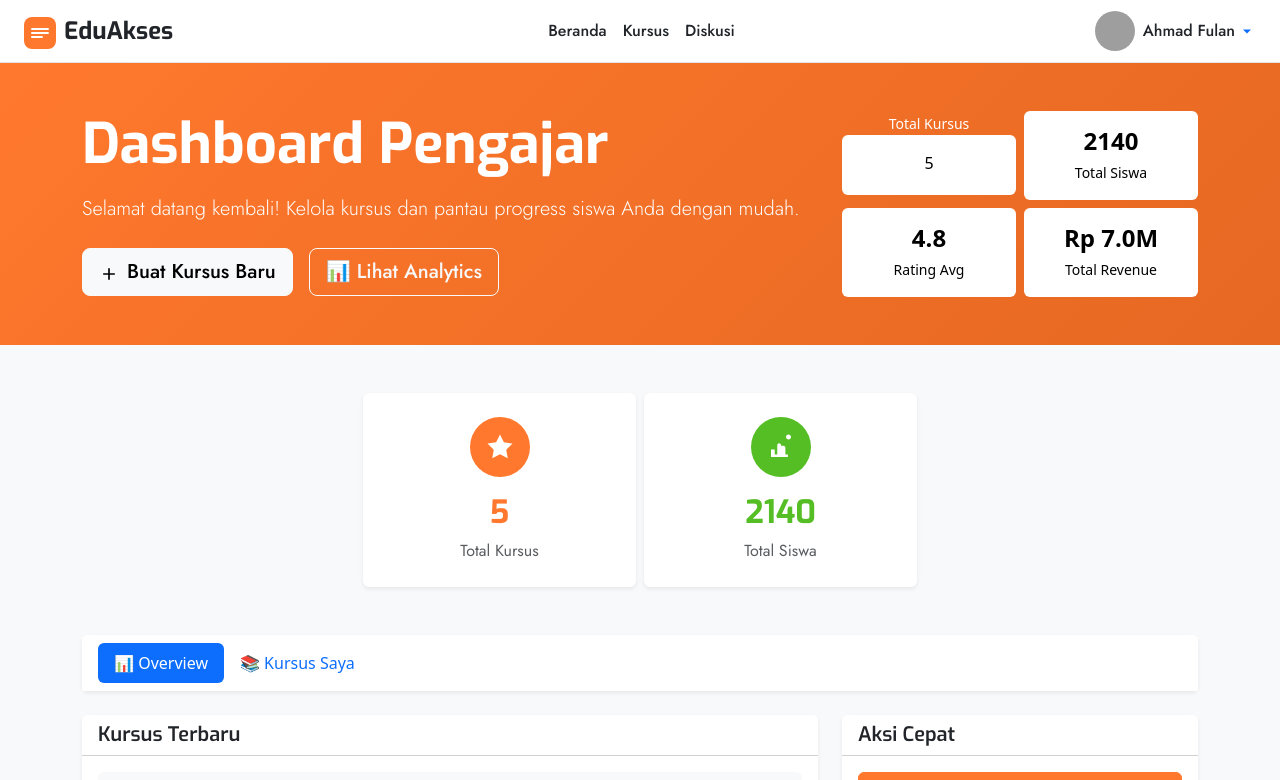
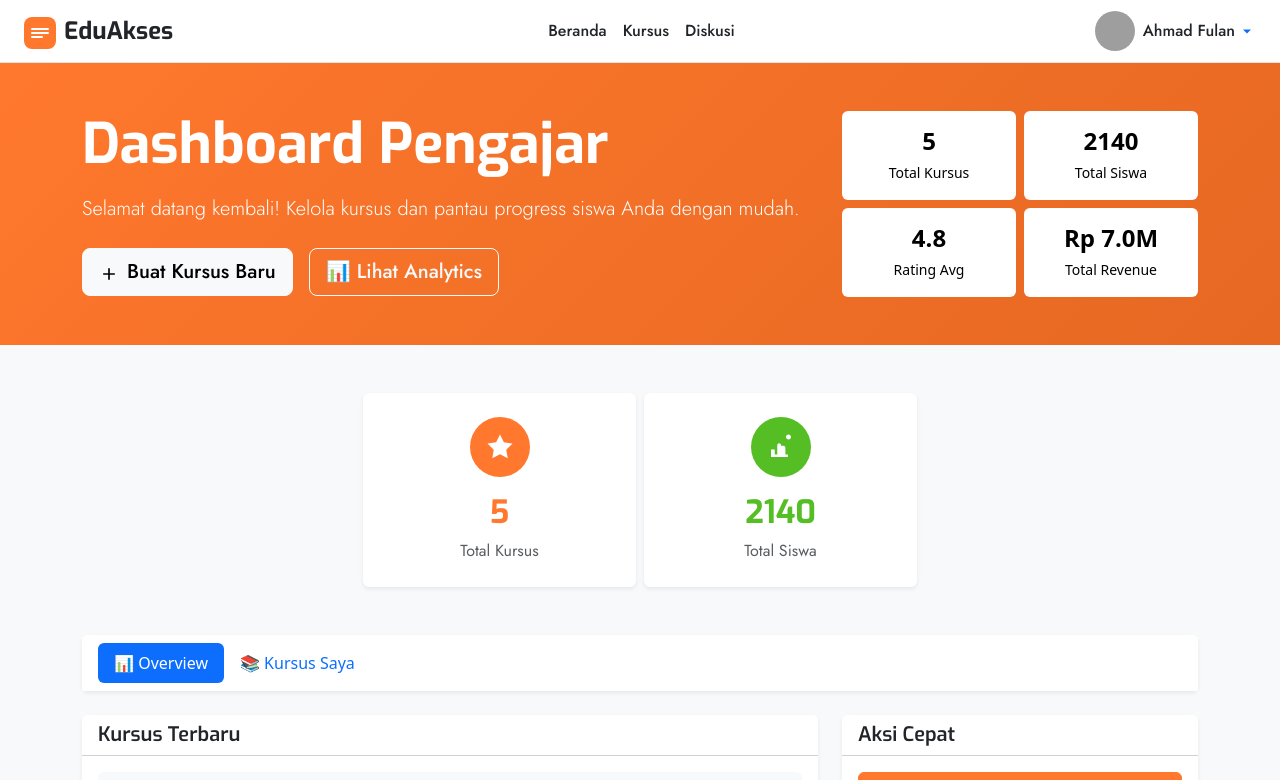
Before and after one commit to E-Prasetyo/EduAkses_FE, a React (Vite) app: page /pengajar/dashboard in a window 1280 px wide. Shown: the top 780 px of the page. Built offline with nearby package versions, Linux system fonts and the light colour scheme; grey boxes are pictures that could not be loaded.

Commit message:
update total kursus dashboard pengajar

```diff
--- a/src/pages/TeacherDashboard.jsx
+++ b/src/pages/TeacherDashboard.jsx
@@ -221,7 +221,7 @@ const TeacherDashboard = () => {
             </div>
             <div className="col-lg-4 text-center">
               <div className="row g-2">
-                <div className="col-6">
+                {/* <div className="col-6">
                   <small>Total Kursus</small>
                   <div
                     className="bg-white bg-opacity-20 rounded"
@@ -230,6 +230,18 @@ const TeacherDashboard = () => {
                     <span style={{ color: "rgb(0, 0, 0)" }}>
                       {myCourses.length}
                     </span>
+                  </div>
+                </div> */}
+                <div className="col-6">
+                  <div className="bg-white bg-opacity-20 rounded p-3">
+                    <h3 className="h4 fw-bold mb-1">
+                      <span style={{ color: "rgb(0, 0, 0)" }}>
+                        {myCourses.length}
+                      </span>
+                    </h3>
+                    <small>
+                      <span style={{ color: "rgb(0, 0, 0)" }}>Total Kursus</span>
+                    </small>
                   </div>
                 </div>
                 <div className="col-6">
```
